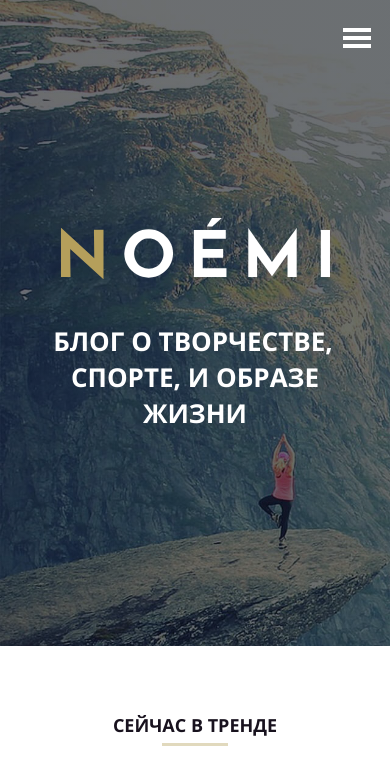
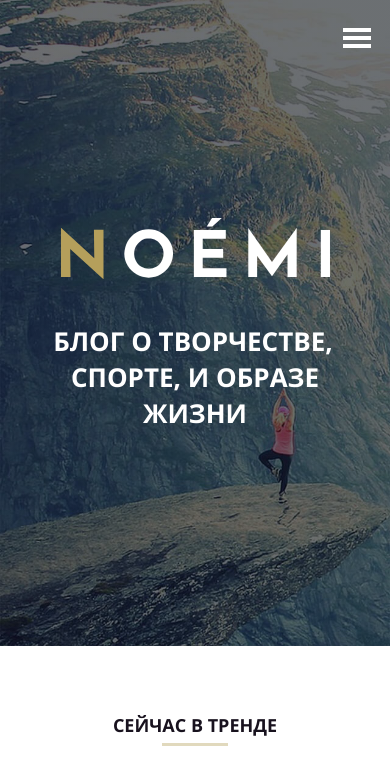
Before and after one commit to Semen2298/Noemi, a plain HTML site: page index.html in a window 390 px wide. Shown: the top 773 px of the page. Drawn offline with Linux system fonts and the light colour scheme; files whose address does not match are found by name.

Commit message:
adaptiv mobile2

```diff
--- a/css/style.css
+++ b/css/style.css
@@ -86,6 +86,7 @@ a {
 ._hidden {
     visibility: hidden;
     display: none;
+    transition: all 0s ease 0s;
 }
 .pop-up {
     position: absolute;
@@ -725,7 +726,7 @@ footer {
         background: linear-gradient(90deg, rgba(10,12,25,0.6) 0%, rgba(10,16,30,0.6) 100%), url(../img/banner-mobile.jpg);
         background-repeat: no-repeat;
         background-size: cover;
-        background-position: center top;
+        background-position: center bottom;
     }
     .header-flex {
         justify-content: flex-end;
@@ -767,6 +768,7 @@ footer {
         max-width: 350px;
         width: 90%;
         margin-top: 254px;
+        height: auto;
     }
     .our-products__card-img {
         top: -254px;
```
